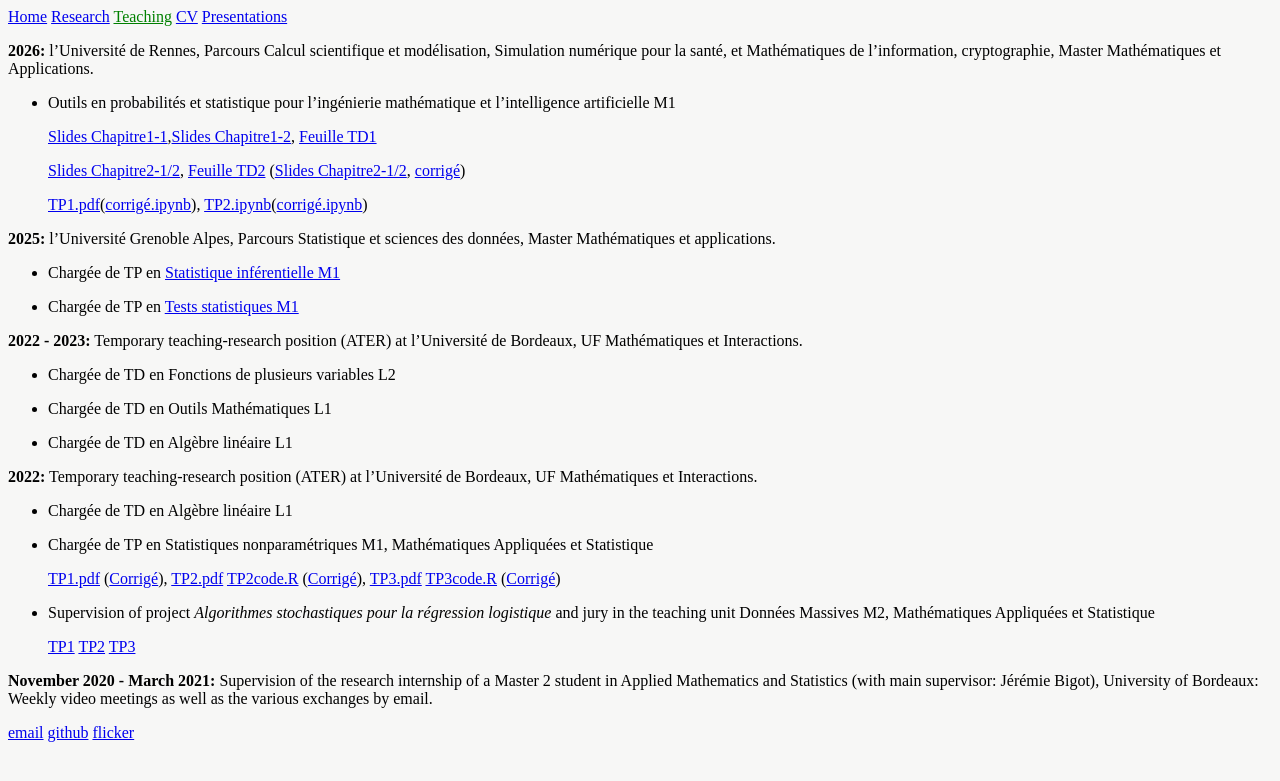
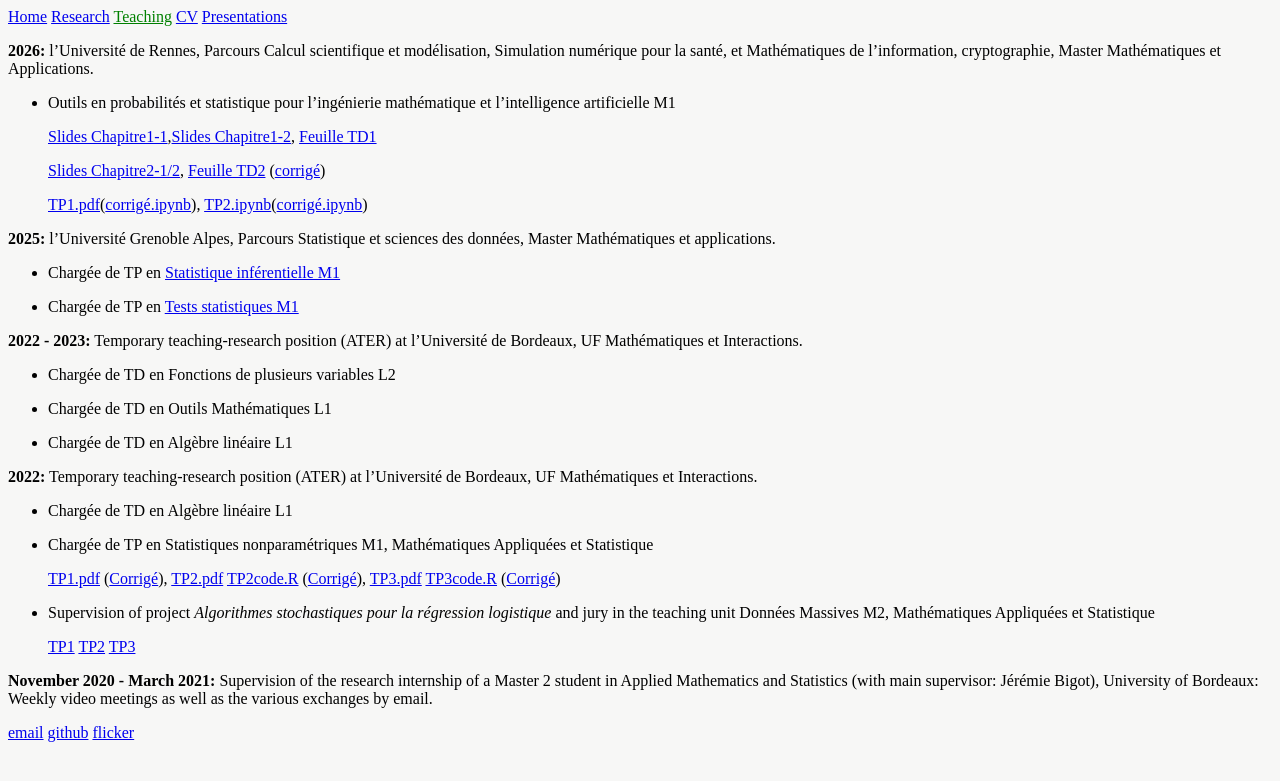
Before and after one commit to yiyej/yiyej.github.io, a Jekyll site: the page built from teaching.md, in a window 1280 px wide. Shown: the top 781 px of the page. Built offline with Jekyll 4.4.1, drawn with Linux system fonts in a browser that asks for light colours.

Commit message:
Update teaching.md

```diff
--- a/teaching.md
+++ b/teaching.md
@@ -8,7 +8,7 @@ title: Teaching
 
   <a href="/assets/rennes/2627/ops/ops_ch1_slides-1-55.pdf">Slides Chapitre1-1</a>,<a href="/assets/rennes/2627/ops/ops_ch1_slides-56-65.pdf">Slides Chapitre1-2</a>, <a href="/assets/rennes/2627/ops/td1.pdf">Feuille TD1</a>
 
-  <a href="/assets/rennes/2627/ops/ops_ch2_slides-1-70.pdf">Slides Chapitre2-1/2</a>, <a href="/assets/rennes/2627/ops/td2_ops_2627.pdf">Feuille TD2</a> (<a href="/assets/rennes/2627/ops/ops_ch2_slides-1-70.pdf">Slides Chapitre2-1/2</a>, <a href="/assets/rennes/2627/ops/Corrige_TD2_OPS_2026_2027.pdf">corrigé</a>)
+  <a href="/assets/rennes/2627/ops/ops_ch2_slides-1-70.pdf">Slides Chapitre2-1/2</a>, <a href="/assets/rennes/2627/ops/td2_ops_2627.pdf">Feuille TD2</a> (<a href="/assets/rennes/2627/ops/Corrige_TD2_OPS_2026_2027.pdf">corrigé</a>)
 
   <a href="/assets/rennes/2627/ops/tp1_ops2627.pdf">TP1.pdf</a>(<a href="/assets/rennes/2627/ops/TP1_2026-2027_corrige_Jupyter.ipynb">corrigé.ipynb</a>), <a href="/assets/rennes/2627/ops/TP2_OPS_2026_2027_machine_etudiants.ipynb">TP2.ipynb</a>(<a href="/assets/rennes/2627/ops/TP2_OPS_2026_2027_machine_corrige.ipynb">corrigé.ipynb</a>)
 
```
